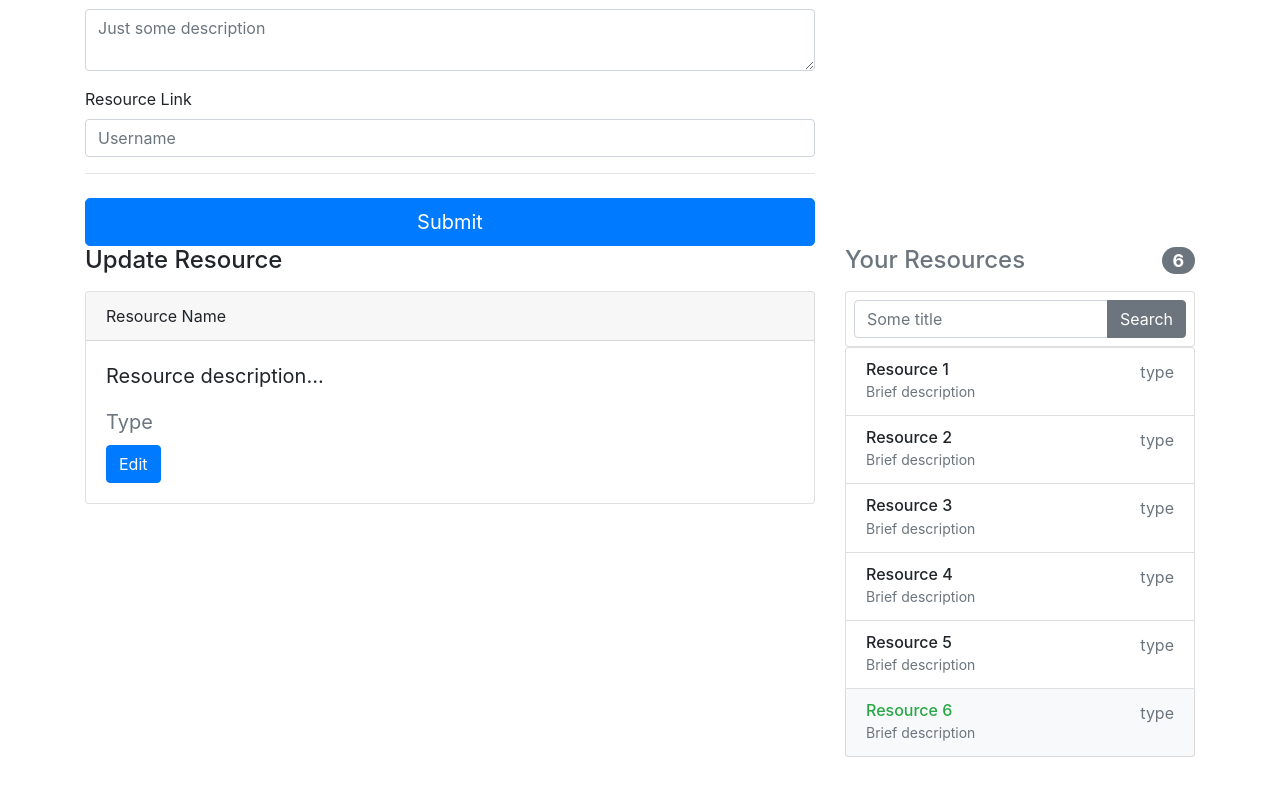
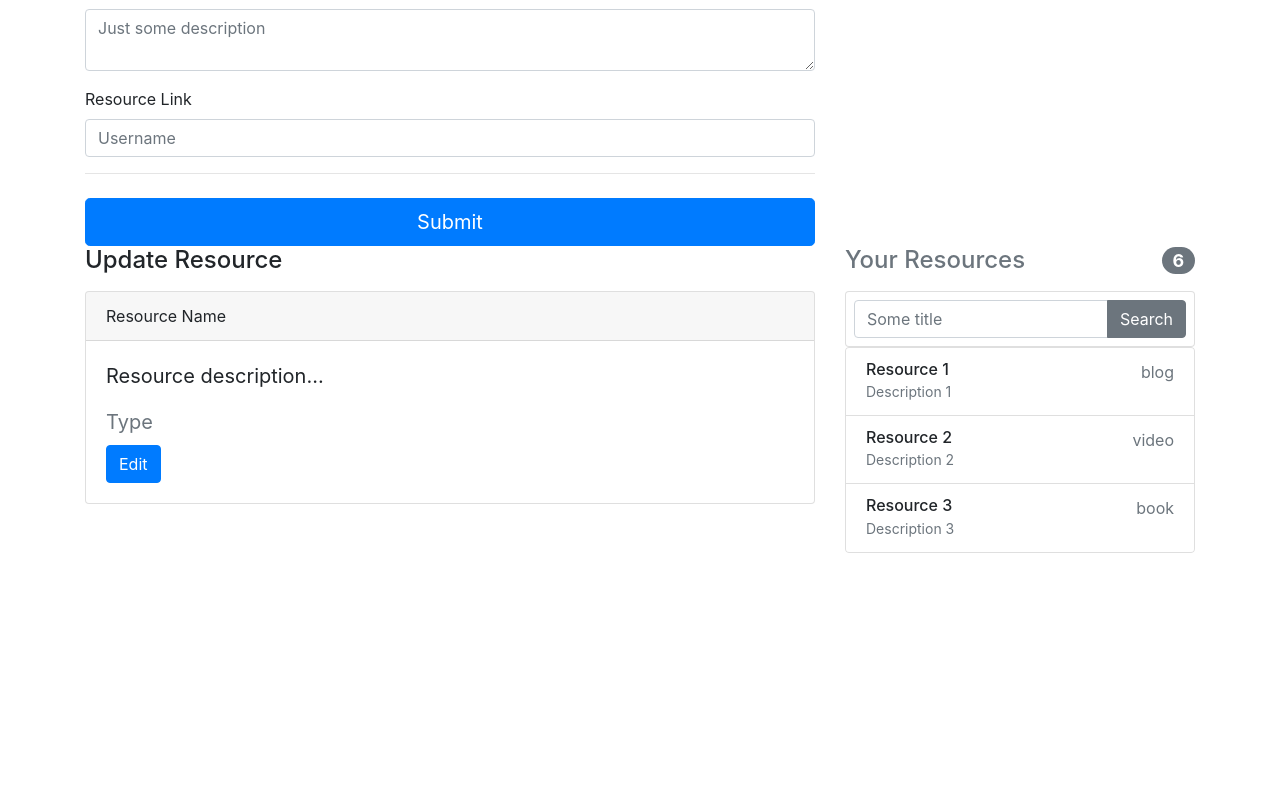
Before and after one commit to DM54/JS-frameworks, a React (Create React App) app in the folder reactproj/: page / in a window 1280 px wide. Shown: the part 578-1374 px from the top of the page. After the commit the page ends 1171 px from the top, so only its background shows below. Built offline with nearby package versions, Linux system fonts and the light colour scheme.

Commit message:
new js files

```diff
--- /dev/null
+++ b/reactproj/src/components/Header.js
@@ -0,0 +1,17 @@
+import React from 'react';
+
+const Header = () => {
+
+  return(
+    <div className="py-5 text-center">
+    <img
+    alt ='react logo'
+    style={{height: '150px'}}
+    src={process.env.PUBLIC_URL + '/logo512.png'} />
+    <h2>Keep Resources</h2>
+    <p className="lead">Keep your resource at once place</p>
+  </div>
+  )
+}
+
+export default Header;
--- a/reactproj/src/components/ResourceList.js
+++ b/reactproj/src/components/ResourceList.js
@@ -1,51 +1,47 @@
-import React from 'react';
+import React, { useState } from 'react';
+
+const initialResources = [
+  {
+    _id: '1',
+    title: 'Resource 1',
+    description: 'Description 1',
+    link: 'https://google.com',
+    type: 'blog'
+  },
+
+    {
+    _id: '2',
+    title: 'Resource 2',
+    description: 'Description 2',
+    link: 'https://google.com',
+    type: 'video'
+  },
+
+  {
+  _id: '3',
+  title: 'Resource 3',
+  description: 'Description 3',
+  link: 'https://google.com',
+  type: 'book'
+  },
+
+]
 
 const ResourceList = () => {
+  const [resources, setResources] = useState(initialResources);
 
   return (
-    <ul className="list-group mb-3">
-    <li className="list-group-item d-flex justify-content-between lh-condensed">
+    <ul className="list-group mb-3 resource-list">
+     { resources.map(resource =>
+    <li key={resource._id} className="list-group-item d-flex justify-content-between lh-condensed">
       <div>
-        <h6 className="my-0">Resource 1</h6>
-        <small className="text-muted">Brief description</small>
+        <h6 className="my-0">{resource.title}</h6>
+        <small className="text-muted">{resource.description}</small>
       </div>
-      <span className="text-muted">type</span>
+      <span className="text-muted">{resource.type}</span>
     </li>
-    <li className="list-group-item d-flex justify-content-between lh-condensed">
-      <div>
-        <h6 className="my-0">Resource 2</h6>
-        <small className="text-muted">Brief description</small>
-      </div>
-      <span className="text-muted">type</span>
-    </li>
-    <li className="list-group-item d-flex justify-content-between lh-condensed">
-      <div>
-        <h6 className="my-0">Resource 3</h6>
-        <small className="text-muted">Brief description</small>
-      </div>
-      <span className="text-muted">type</span>
-    </li>
-    <li className="list-group-item d-flex justify-content-between">
-      <div>
-        <h6 className="my-0">Resource 4</h6>
-        <small className="text-muted">Brief description</small>
-      </div>
-      <span className="text-muted">type</span>
-    </li>
-    <li className="list-group-item d-flex justify-content-between">
-      <div>
-        <h6 className="my-0">Resource 5</h6>
-        <small className="text-muted">Brief description</small>
-      </div>
-      <span className="text-muted">type</span>
-    </li>
-    <li className="list-group-item d-flex justify-content-between bg-light">
-      <div className="text-success">
-        <h6 className="my-0">Resource 6</h6>
-        <small className="text-muted">Brief description</small>
-      </div>
-      <span className="text-muted">type</span>
-    </li>
+     )
+      }
   </ul>
   )
 }
--- a/reactproj/src/components/ResourceUpdate.js
+++ b/reactproj/src/components/ResourceUpdate.js
@@ -3,7 +3,7 @@ import React from 'react';
 const ResourceUpdate = () => {
 
   return (
-      <div className="col-md-8 order-md-1">
+     <>
           <h4 className="mb-3">Update Resource</h4>
           <form>
             <div className="mb-3">
@@ -27,7 +27,7 @@ const ResourceUpdate = () => {
             <hr className="mb-4" />
             <button className="btn btn-primary btn-lg btn-block" type="submit">Submit</button>
           </form>
-        </div>
+        </>
   )
 }
 
--- a/reactproj/src/pages/Resources.js
+++ b/reactproj/src/pages/Resources.js
@@ -1,4 +1,5 @@
 import React from 'react';
+import Header from '../components/Header';
 import ResourceDetail from '../components/ResourceDetail';
 import ResourceList from '../components/ResourceList';
 import ResourceSearch from '../components/ResourceSearch';
@@ -9,11 +10,7 @@ const Resources = () => {
 
   return(
     <div className="container">
-    <div className="py-5 text-center">
-    <img style={{height: '150px'}} src={process.env.PUBLIC_URL + '/logo512.png'} />
-    <h2>Keep Resources</h2>
-    <p className="lead">Keep your resource at once place</p>
-  </div>
+    <Header></Header>
   <div className="row">
     <div className="col-md-4 order-md-2 mb-4">
       <h4 className="d-flex justify-content-between align-items-center mb-3">
@@ -28,7 +25,9 @@ const Resources = () => {
       {/* Resource List Ends */}
     </div>
     {/* Update Form Starts */}
+    <div className="col-md-8 order-md-1">
         <ResourceUpdate></ResourceUpdate>
+        </div>
     {/* Update Form Ends */}
     {/* Detail View Starts */}
     <div className="col-md-8 order-md-1">
```
